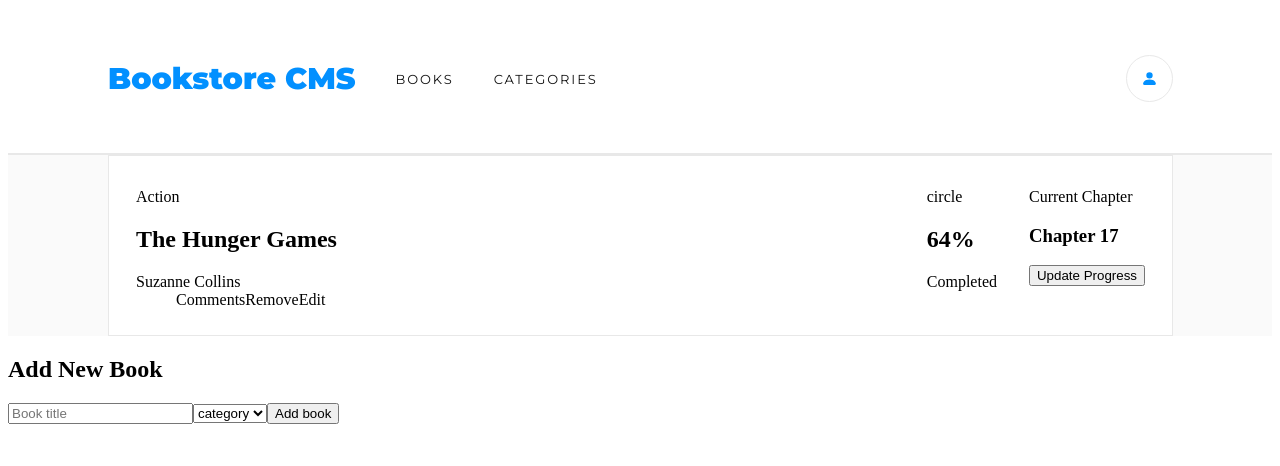
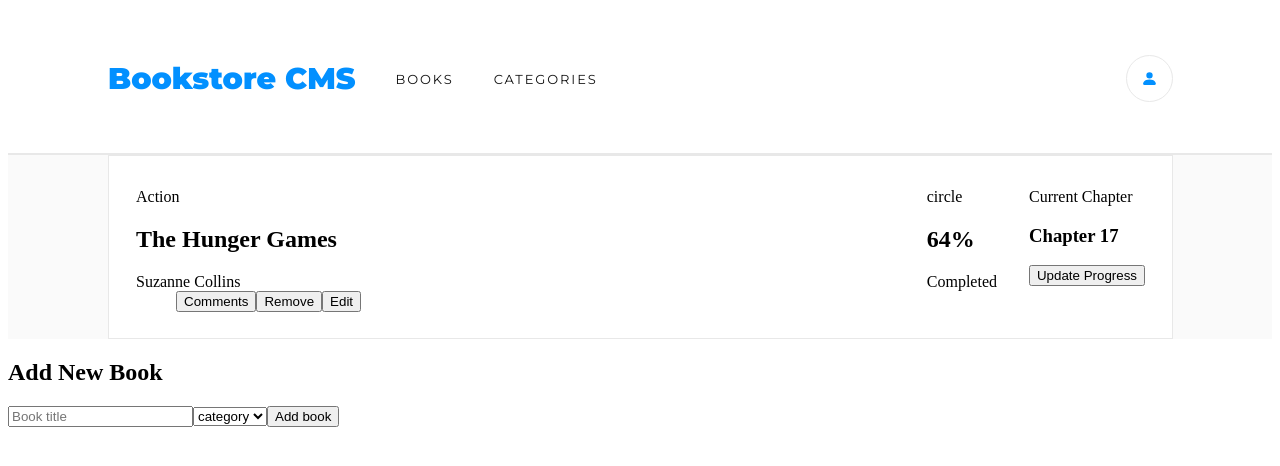
Before and after one commit to bamsi/sneak-peak, a React (Create React App) app: page / in a window 1280 px wide. Shown: the top 466 px of the page. Built offline with nearby package versions, Linux system fonts and the light colour scheme; a web font is replaced by a local one.

Commit message:
update style font family

```diff
--- a/package.json
+++ b/package.json
@@ -48,6 +48,10 @@
     "eslint-plugin-import": "^2.26.0",
     "eslint-plugin-jsx-a11y": "^6.5.1",
     "eslint-plugin-react": "^7.30.0",
-    "eslint-plugin-react-hooks": "^4.5.0"
+    "eslint-plugin-react-hooks": "^4.5.0",
+    "stylelint": "^13.13.1",
+    "stylelint-config-standard": "^21.0.0",
+    "stylelint-csstree-validator": "^1.9.0",
+    "stylelint-scss": "^3.21.0"
   }
 }
--- a/src/App.css
+++ b/src/App.css
@@ -1,5 +1,5 @@
 @import url('https://fonts.googleapis.com/css2?family=Averia+Sans+Libre:wght@300;400;700&family=Montserrat:wght@400;500;900&display=swap');
 
-*{
-    box-sizing: border-box;
+* {
+  box-sizing: border-box;
 }
--- a/src/components/Book.js
+++ b/src/components/Book.js
@@ -6,9 +6,9 @@ const Book = () => (
     <h2>The Hunger Games</h2>
     <span>Suzanne Collins</span>
     <ul className="action">
-      <li>Comments</li>
-      <li>Remove</li>
-      <li>Edit</li>
+      <li><button type="button">Comments</button></li>
+      <li><button type="button">Remove</button></li>
+      <li><button type="button">Edit</button></li>
     </ul>
   </div>
 );
--- a/src/components/BookList.css
+++ b/src/components/BookList.css
@@ -8,13 +8,14 @@
   margin: 0 6.188rem 0 6.25rem;
   list-style-type: none;
   padding-left: 0;
+
   /* padding: 2.313rem 2.313rem; */
 }
 
 .list-item {
   padding: 2rem 1.688rem 1.625rem 1.688rem;
   border: 1px solid #e8e8e8;
-  background-color: #ffffff;
+  background-color: #fff;
   margin-bottom: 0.938rem;
   display: flex;
   justify-content: space-between;
--- a/src/components/Header.css
+++ b/src/components/Header.css
@@ -6,9 +6,9 @@
   align-items: center;
   height: 5.938rem;
   padding: 1.438rem 6.188rem 1.688rem 6.25rem;
-  background-color: #ffffff;
+  background-color: #fff;
   border-bottom: 2px solid #e8e8e8;
-  font-family: Montserrat;
+  font-family: 'Montserrat', sans-serif;
 }
 
 .navbar {
```
Also changed, not shown: 1 other file (tests, documents, lock files or other folders).
